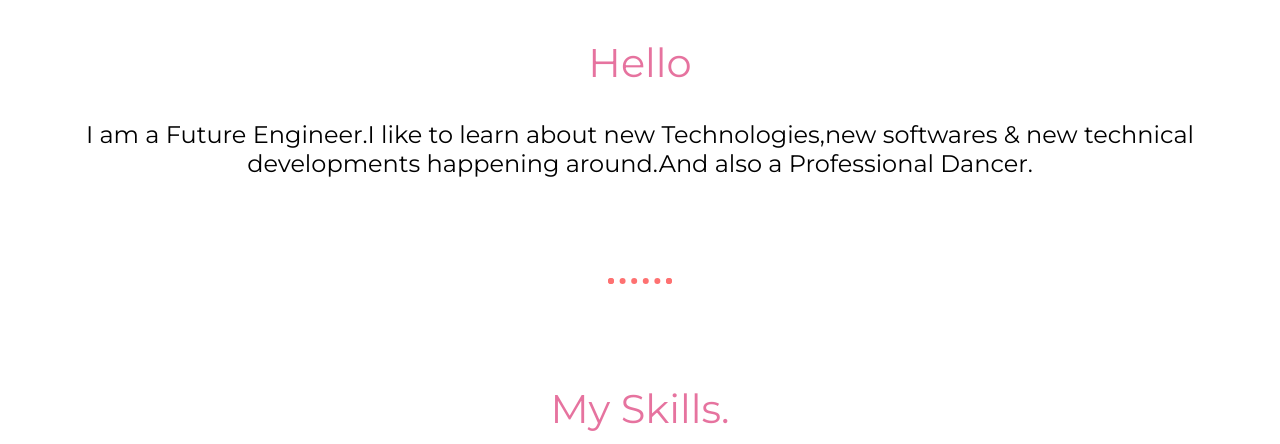
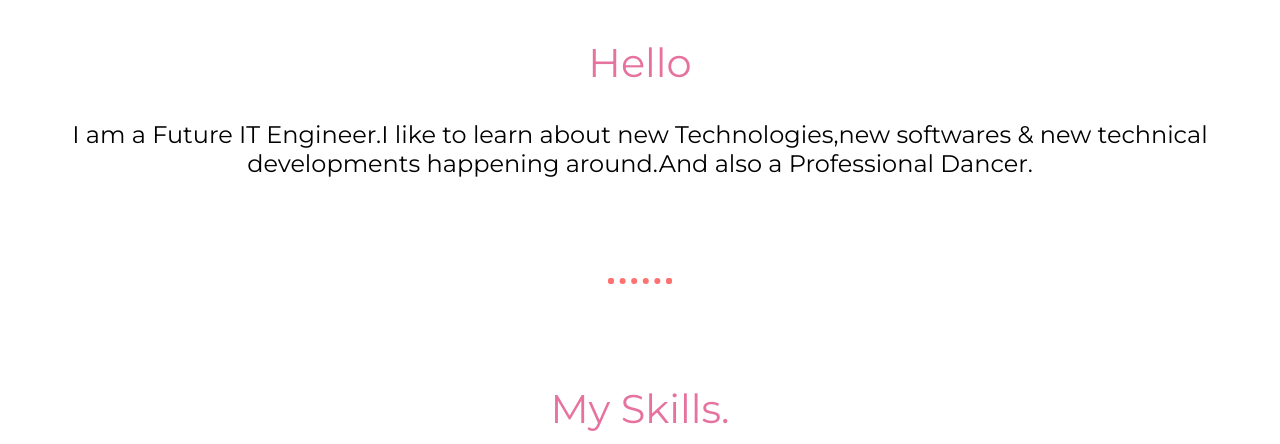
Before and after one commit to MudraYeole/Portfolio, a plain HTML site: page index.html in a window 1280 px wide. Shown: the part 1212-1656 px from the top of the page. Drawn offline with Linux system fonts and the light colour scheme.

Commit message:
Update index.html

```diff
--- a/index.html
+++ b/index.html
@@ -23,7 +23,7 @@
     <div class="profile">
       <img style="height: 300px; width: auto;" src="mudra.png" alt="mudra-img">
       <h2>Hello</h2>
-      <p>I am a Future Engineer.I like to learn about new Technologies,new softwares & new technical developments happening around.And also a Professional Dancer.</p>
+      <p>I am a Future IT Engineer.I like to learn about new Technologies,new softwares & new technical developments happening around.And also a Professional Dancer.</p>
     </div>
     <hr>
     <div class="skills">
```
